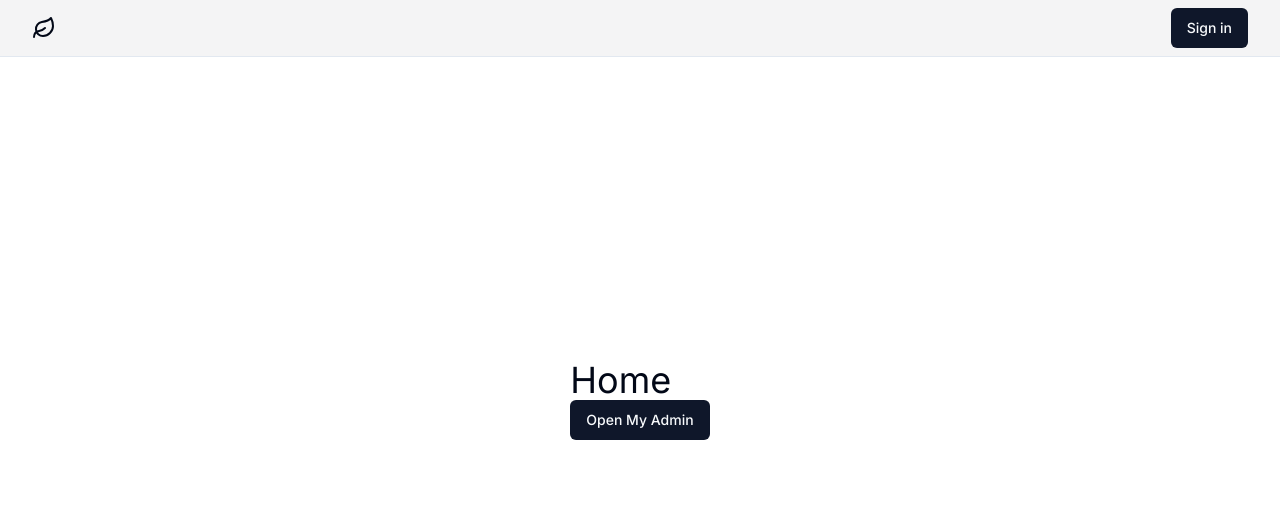
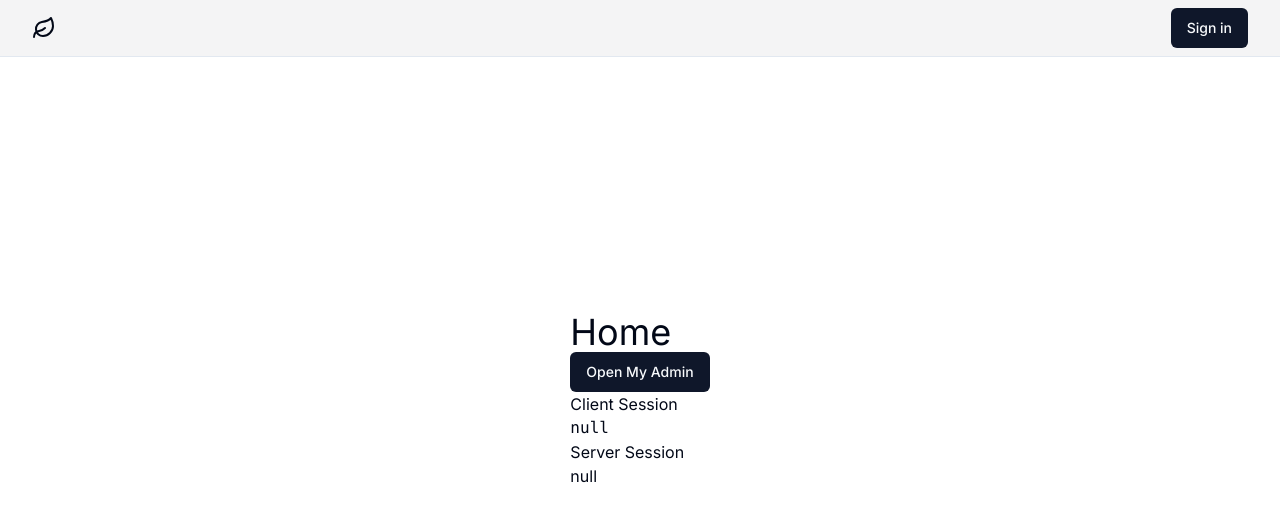
Before and after one commit to DaviJat/life, a Next.js app: page / in a window 1280 px wide. Shown: the top 520 px of the page. Built offline with nearby package versions, Linux system fonts and the light colour scheme; no server answers.

Commit message:
Finalizando tarefa

```diff
--- a/src/app/api/user/route.ts
+++ b/src/app/api/user/route.ts
@@ -2,7 +2,9 @@ import { hash } from "bcrypt";
 import { NextRequest, NextResponse } from "next/server";
 import { z } from "zod";
 
+import authOptions from "@/lib/auth";
 import db from "@/lib/db";
+import { getServerSession } from "next-auth";
 
 const userSchema = z
   .object({
@@ -20,7 +22,9 @@ const userSchema = z
   })
 
 export async function GET() {
-  return NextResponse.json({ success: true })
+  const session = await getServerSession(authOptions);
+
+  return NextResponse.json({ authenticated: !!session })
 }
 
 export async function POST(request: NextRequest) {
--- a/src/app/layout.tsx
+++ b/src/app/layout.tsx
@@ -4,6 +4,7 @@ import type { Metadata } from 'next';
 import { Inter } from 'next/font/google';
 
 import Navbar from '@/components/Navbar';
+import Provider from '@/components/Provider';
 import { Toaster } from '@/components/ui/toaster';
 
 const inter = Inter({ subsets: ['latin'] });
@@ -16,11 +17,13 @@ export const metadata: Metadata = {
 const RootLayout = ({ children }: { children: React.ReactNode }) => (
   <html lang="en">
     <body className={inter.className}>
-      <main className="h-screen flex flex-col justify-center items-center">
-        <Navbar />
-        {children}
-      </main>
-      <Toaster />
+      <Provider>
+        <main className="h-screen flex flex-col justify-center items-center">
+          <Navbar />
+          {children}
+        </main>
+        <Toaster />
+      </Provider>
     </body>
   </html>
 );
--- a/src/app/page.tsx
+++ b/src/app/page.tsx
@@ -1,13 +1,25 @@
+import User from '@/components/User';
 import { buttonVariants } from '@/components/ui/button';
+import authOptions from '@/lib/auth';
+import { getServerSession } from 'next-auth';
 import Link from 'next/link';
 
-const Home = () => (
+const Home = async () => {
+  const session = await getServerSession(authOptions);
+
+  return (
     <div>
       <h1 className="text-4xl">Home</h1>
       <Link className={buttonVariants()} href="/admin">
         Open My Admin
       </Link>
+
+      <h2>Client Session</h2>
+      <User />
+      <h2>Server Session</h2>
+      {JSON.stringify(session)}
     </div>
   );
+};
 
 export default Home;
--- /dev/null
+++ b/src/components/Provider.tsx
@@ -0,0 +1,13 @@
+'use client';
+
+import { SessionProvider } from 'next-auth/react';
+import { FC, ReactNode } from 'react';
+interface ProviderProps {
+  children: ReactNode;
+}
+
+const Provider: FC<ProviderProps> = ({ children }) => {
+  return <SessionProvider>{children}</SessionProvider>;
+};
+
+export default Provider;
--- /dev/null
+++ b/src/components/User.tsx
@@ -0,0 +1,11 @@
+'use client';
+
+import { useSession } from 'next-auth/react';
+
+const User = () => {
+  const { data: session } = useSession();
+
+  return <pre>{JSON.stringify(session)}</pre>;
+};
+
+export default User;
```
Lines whose indentation alone changed are shown as unchanged.
